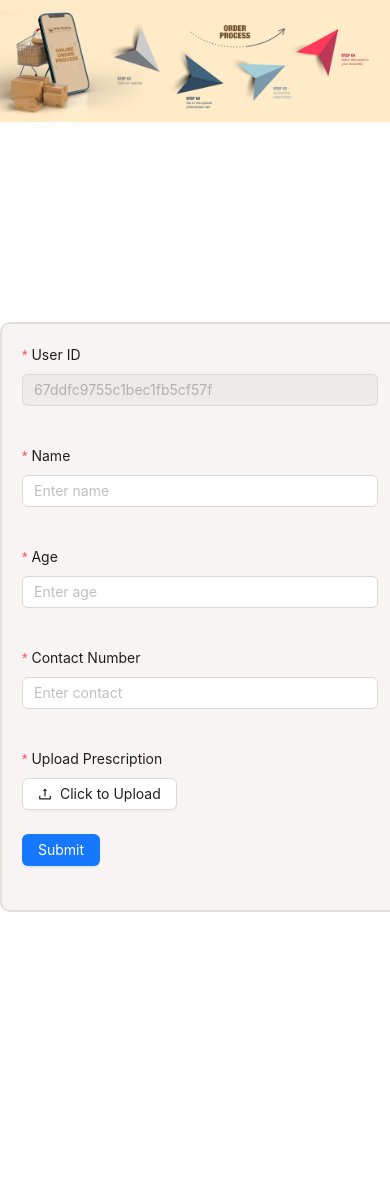
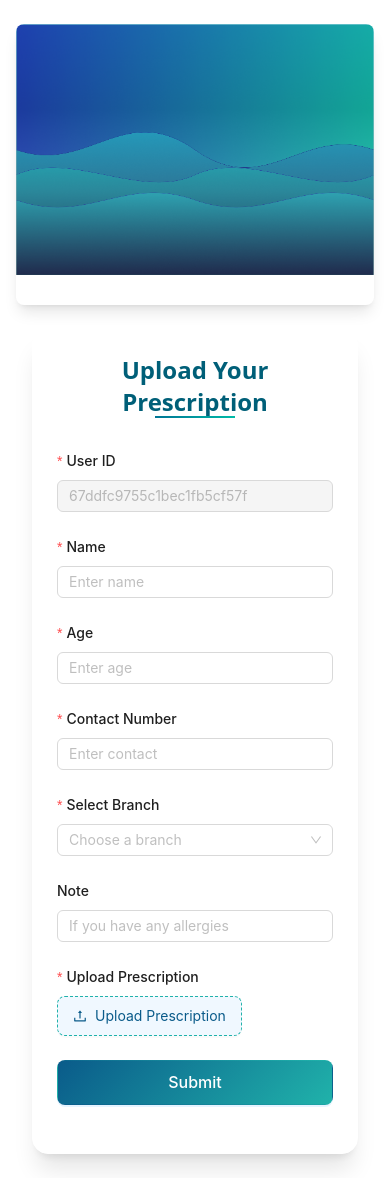
Before and after one commit to Hirunikathaluwage/MediTrack, a React (Vite) app in the folder Frontend/: page / in a window 390 px wide. Before the commit the page ends 912 px from the top, so only its background shows below. Built offline with nearby package versions, Linux system fonts and the light colour scheme.

Commit message:
deleted prescription image and added new one

```diff
--- a/Frontend/src/App.jsx
+++ b/Frontend/src/App.jsx
@@ -2,9 +2,12 @@
 import { BrowserRouter as Router, Route, Routes } from "react-router-dom";
 import './index.css';
 import Prescription from './pages/Prescription'
-import MedicineList from './pages/MedicineList'
+// import MedicineList from './pages/ApprovedMedicines'
 import Approval from './component/Approval';
 import Reportgen from './pages/Reportgen'
+import AdminPrescription from './pages/AdminPrescription'
+import ApprovedMedicines from './pages/ApprovedMedicines'; // was MedicineList
+
 //import Stat from "./component/Stat";
 //import TopMedicine from "./component/TopMedicine";
 //import BranchOrder from "./component/BranchOrder";
@@ -15,10 +18,17 @@ function App() {
   return (
     <Router>
       <Routes>
+
+
+
+
         <Route path="/" element={<Prescription />} />
-        <Route path="/Approval" element={<Approval />} />
-        <Route path="/MedicineList" element={<MedicineList />} />
+        <Route path="/approval" element={<Approval />} />
+        <Route path="/approved-medicines" element={<ApprovedMedicines />} />
+        {/* <Route path="/Approval" element={<Approval />} /> */}
+        {/* <Route path="/MedicineList" element={<MedicineList />} /> */}
         <Route path="/reportgen" element={<Reportgen />} />
+        <Route path="/adminPrescription" element={<AdminPrescription />} />
 
        {/* <Route path="/Reportgen" element={<Reportgen />} />
         <Route path="/Reportgen" element={<Stat />} />
--- a/Frontend/src/pages/MedicineList.jsx
+++ /dev/null
@@ -1,67 +0,0 @@
-import React, { useEffect, useState } from "react";
-import { Table, Button } from "antd";
-import axios from "axios";
-import { useNavigate } from "react-router-dom"; // Import useNavigate
-import Approval from "../component/Approval";
-
-function MedicineList() {
-  const [medicines, setMedicines] = useState([]);
-  const navigate = useNavigate(); // Hook for navigation
-
-  useEffect(() => {
-    const fetchMedicines = async () => {
-      try {
-        const response = await axios.get("http://localhost:5080/prescription/67e0108793b399cafcc8f41e");
-        if (response.data.success) {
-          const formattedMedicines = response.data.prescription.medicines.map(med => ({
-            key: med._id,
-            name: med.medicineId?.name || "Unknown",
-            quantity: med.quantity
-          }));
-          setMedicines(formattedMedicines);
-        }
-      } catch (error) {
-        console.error("Error fetching medicines:", error);
-      }
-    };
-
-    fetchMedicines();
-  }, []);
-
-  const columns = [
-    { title: "Medicine Name", dataIndex: "name", key: "name" },
-    { title: "Quantity", dataIndex: "quantity", key: "quantity" },
-  ];
-
-  return (
-    <>
-      <Approval />
-      <div className="flex min-h-screen">
-        {/* Sidebar */}
-        <div className="w-60 bg-gray-800 text-white p-4 min-h-screen">
-          <h2 className="text-xl font-bold mb-4">Menu</h2>
-          <Button
-            type="primary"
-            className="w-full mb-4"
-            onClick={() => navigate("/reportgen")}
-          >
-            Go to Reports
-          </Button>
-        </div>
-
-        {/* Main Content */}
-        <div className="flex-1 p-4 bg-gray-100 flex justify-center items-center">
-          <div className="bg-white p-6 rounded-lg shadow-md w-full max-w-4xl">
-            <h2 className="text-2xl font-bold mb-4">Available Medicines</h2>
-            <Table dataSource={medicines} columns={columns} pagination={false} />
-            <div className="flex justify-end mt-4">
-              <Button type="primary" size="large">Request Order</Button>
-            </div>
-          </div>
-        </div>
-      </div>
-    </>
-  );
-}
-
-export default MedicineList;
--- a/Frontend/src/pages/Prescription.jsx
+++ b/Frontend/src/pages/Prescription.jsx
@@ -1,11 +1,11 @@
 import React, { useState } from "react";
-import Orderprocess from "../assets/Orderprocess.jpg";
 import axios from "axios";
-import { Button, Form, Input, Upload, message } from "antd";
+import { Button, Form, Input, Upload, message, Select } from "antd";
+import Container from "../assets/Container.png";
 import { UploadOutlined } from "@ant-design/icons";
 import { useNavigate } from "react-router-dom";
 
-
+const { Option } = Select;
 const URL = "http://localhost:5080/prescription";
 
 const Prescription = () => {
@@ -14,7 +14,10 @@ const Prescription = () => {
   const navigate = useNavigate();
 
   const beforeUpload = (file) => {
-    const isValidType = file.type === "image/jpeg" || file.type === "image/png" || file.type === "application/pdf";
+    const isValidType =
+      file.type === "image/jpeg" ||
+      file.type === "image/png" ||
+      file.type === "application/pdf";
     if (!isValidType) {
       message.error("You can only upload JPG, PNG, or PDF files!");
       return Upload.LIST_IGNORE;
@@ -22,13 +25,12 @@ const Prescription = () => {
     return false;
   };
 
-
   const handleImageChange = (info) => {
     let fileList = [...info.fileList];
     fileList = fileList.slice(-1);
     setFileList(fileList);
 
-    if (fileList.length > 0 && fileList[0].originFileObj) {
+    if (fileList[0]?.originFileObj) {
       const reader = new FileReader();
       reader.onload = () => setImageUrl(reader.result);
       reader.readAsDataURL(fileList[0].originFileObj);
@@ -48,61 +50,151 @@ const Prescription = () => {
     formData.append("name", values.name);
     formData.append("age", values.age);
     formData.append("mobile", values.mobile);
-    formData.append("image", fileList[0]?.originFileObj);
+    formData.append("note", values.note);
+    formData.append("branch", values.branch);
+    formData.append("image", fileList[0].originFileObj);
 
     try {
-      const response = await axios.post(URL, formData, {
+      const res = await axios.post(URL, formData, {
         headers: { "Content-Type": "multipart/form-data" },
       });
+
+      const prescriptionId = res.data.prescriptionId;
       message.success("Prescription submitted successfully!");
-      navigate("/MedicineList");
+
+      // Navigate to the verified page with prescription ID
+      navigate(`/approved-medicines?id=${prescriptionId}`);
     } catch (error) {
       message.error("Failed to submit prescription.");
     }
   };
 
+  const customStyles = {
+    formItem: {
+      labelCol: { style: { fontWeight: 500, color: "#0a5b8a" } },
+    },
+    uploadButton: {
+      style: {
+        borderRadius: "0.5rem",
+        height: "40px",
+        backgroundColor: "#f0f8ff",
+        borderColor: "#20b2aa",
+        borderStyle: "dashed",
+        color: "#0a5b8a",
+        width: "100%",
+      },
+    },
+    submitButton: {
+      style: {
+        background: "linear-gradient(135deg, #0a5b8a, #20b2aa)",
+        borderColor: "transparent",
+        height: "45px",
+        borderRadius: "0.5rem",
+        fontWeight: "500",
+        width: "100%",
+        fontSize: "16px",
+      },
+    },
+  };
+
   return (
-    <div>
-      <div>
-        <img src={Orderprocess} alt="order" />
+    <div className="min-h-screen flex flex-col items-center py-6 px-4">
+      <div className="w-full max-w-3xl mb-6">
+        <img
+          src={Container}
+          alt="Container"
+          className="w-full h-auto rounded-lg shadow-lg"
+        />
+      </div>
 
-      </div>
-      <div className="form-container">
-        <Form name="prescription_form" layout="vertical" onFinish={onFinish} className="custom-form"
+      <div className="w-full max-w-xl px-4">
+        <div className="bg-white bg-opacity-90 backdrop-blur-md rounded-2xl p-6 md:p-8 shadow-xl border border-white border-opacity-30">
+          <h2 className="text-center text-cyan-800 text-2xl font-semibold mb-8 relative">
+            Upload Your Prescription
+            <div className="absolute bottom-0 left-1/2 transform -translate-x-1/2 w-20 h-0.5 bg-gradient-to-r from-cyan-700 to-teal-500 mt-2"></div>
+          </h2>
+
+          <Form
+            name="prescription_form"
+            layout="vertical"
+            onFinish={onFinish}
             initialValues={{ userId: "67ddfc9755c1bec1fb5cf57f" }}
+            className="space-y-4"
           >
             <Form.Item
-            name="userId"   label="User ID"
+              name="userId"
+              label="User ID"
               rules={[{ required: true, message: "Please enter your User ID!" }]}
+              {...customStyles.formItem}
             >
-            <Input className="input-box" disabled />
+              <Input disabled />
             </Form.Item>
 
             <Form.Item
               name="name"
               label="Name"
               rules={[{ required: true, message: "Please enter your name!" }]}
+              {...customStyles.formItem}
             >
-            <Input placeholder="Enter name" className="input-box" />
+              <Input placeholder="Enter name" />
             </Form.Item>
 
             <Form.Item
-            name="age" label="Age" rules={[{ required: true, message: "Please enter your age!" }]}
+              name="age"
+              label="Age"
+              rules={[{ required: true, message: "Please enter your age!" }]}
+              {...customStyles.formItem}
             >
-            <Input placeholder="Enter age" type="number" className="input-box" />
+              <Input type="number" placeholder="Enter age" />
             </Form.Item>
 
             <Form.Item
-            name="mobile" label="Contact Number" rules={[{ required: true, message: "Please enter your contact number!" }]}
+              name="mobile"
+              label="Contact Number"
+              rules={[{ required: true, message: "Please enter your contact number!" }]}
+              {...customStyles.formItem}
             >
-            <Input placeholder="Enter contact" type="phone" className="input-box" />
+              <Input type="tel" placeholder="Enter contact" />
             </Form.Item>
 
             <Form.Item
-            name="image"  label="Upload Prescription"  rules={[{ required: true, message: "Please upload a file!" }]}
+              name="branch"
+              label="Select Branch"
+              rules={[{ required: true, message: "Please select your preferred branch!" }]}
+              {...customStyles.formItem}
             >
-            <Upload name="image" listType="picture" beforeUpload={beforeUpload}  fileList={fileList}   onChange={handleImageChange}  maxCount={1}  >
-              <Button icon={<UploadOutlined />}>Click to Upload</Button>
+              <Select placeholder="Choose a branch">
+                <Option value="Colombo">Colombo</Option>
+                <Option value="Kandy">Kandy</Option>
+                <Option value="Galle">Galle</Option>
+              </Select>
+            </Form.Item>
+
+            <Form.Item
+              name="note"
+              label="Note"
+              {...customStyles.formItem}
+            >
+              <Input placeholder="If you have any allergies" />
+            </Form.Item>
+
+            <Form.Item
+              name="image"
+              label="Upload Prescription"
+              rules={[{ required: true, message: "Please upload a file!" }]}
+              {...customStyles.formItem}
+            >
+              <Upload
+                name="image"
+                listType="picture"
+                beforeUpload={beforeUpload}
+                fileList={fileList}
+                onChange={handleImageChange}
+                maxCount={1}
+              >
+                <Button icon={<UploadOutlined />} {...customStyles.uploadButton}>
+                  Upload Prescription
+                </Button>
               </Upload>
             </Form.Item>
 
@@ -118,12 +210,12 @@ const Prescription = () => {
             )}
 
             <Form.Item>
-            <Button type="primary" htmlType="submit">
+              <Button type="primary" htmlType="submit" {...customStyles.submitButton}>
                 Submit
               </Button>
             </Form.Item>
-
           </Form>
+        </div>
       </div>
     </div>
   );
```
Also changed, not shown: Frontend/src/assets/Orderprocess.jpg (deleted). Lines whose indentation alone changed are shown as unchanged.
